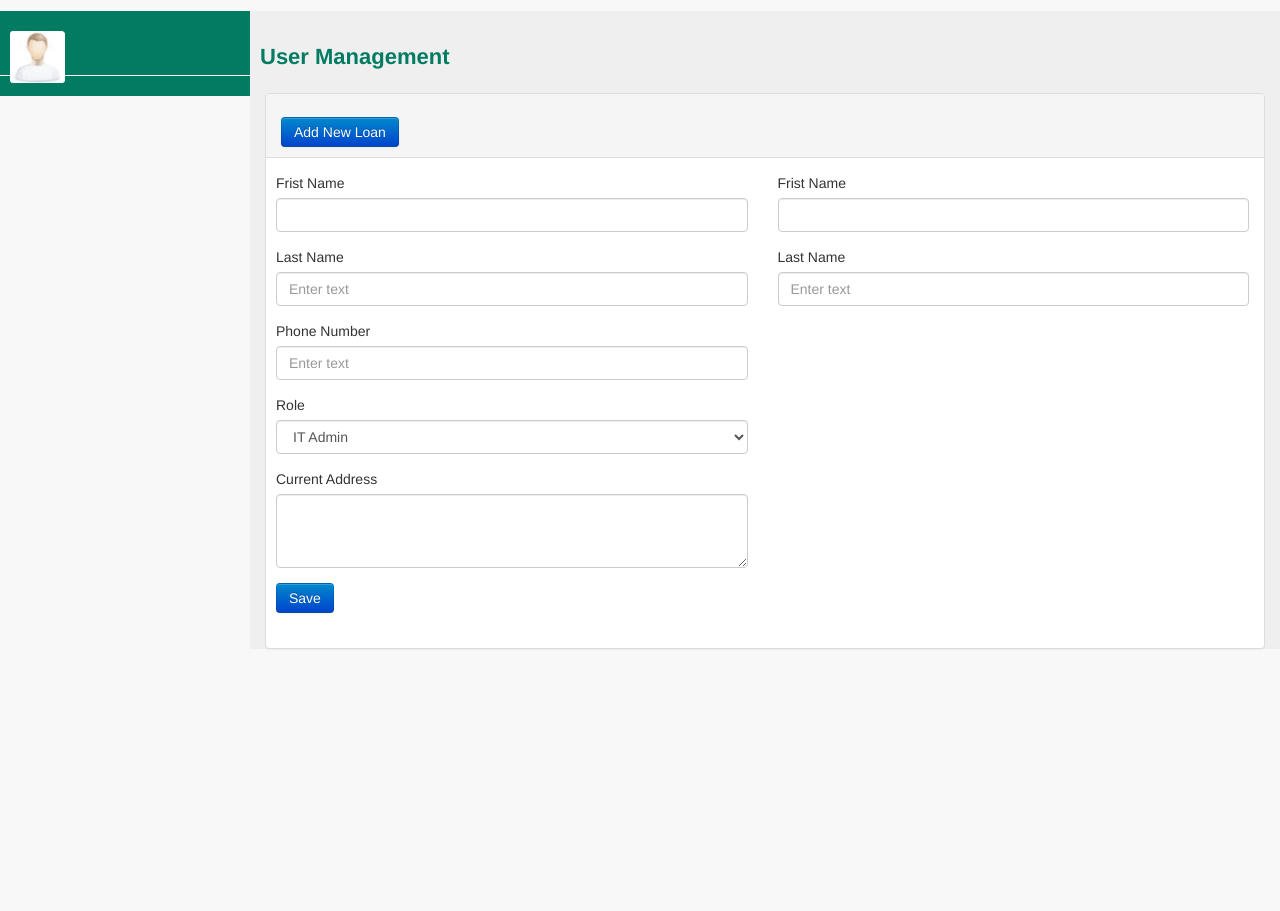
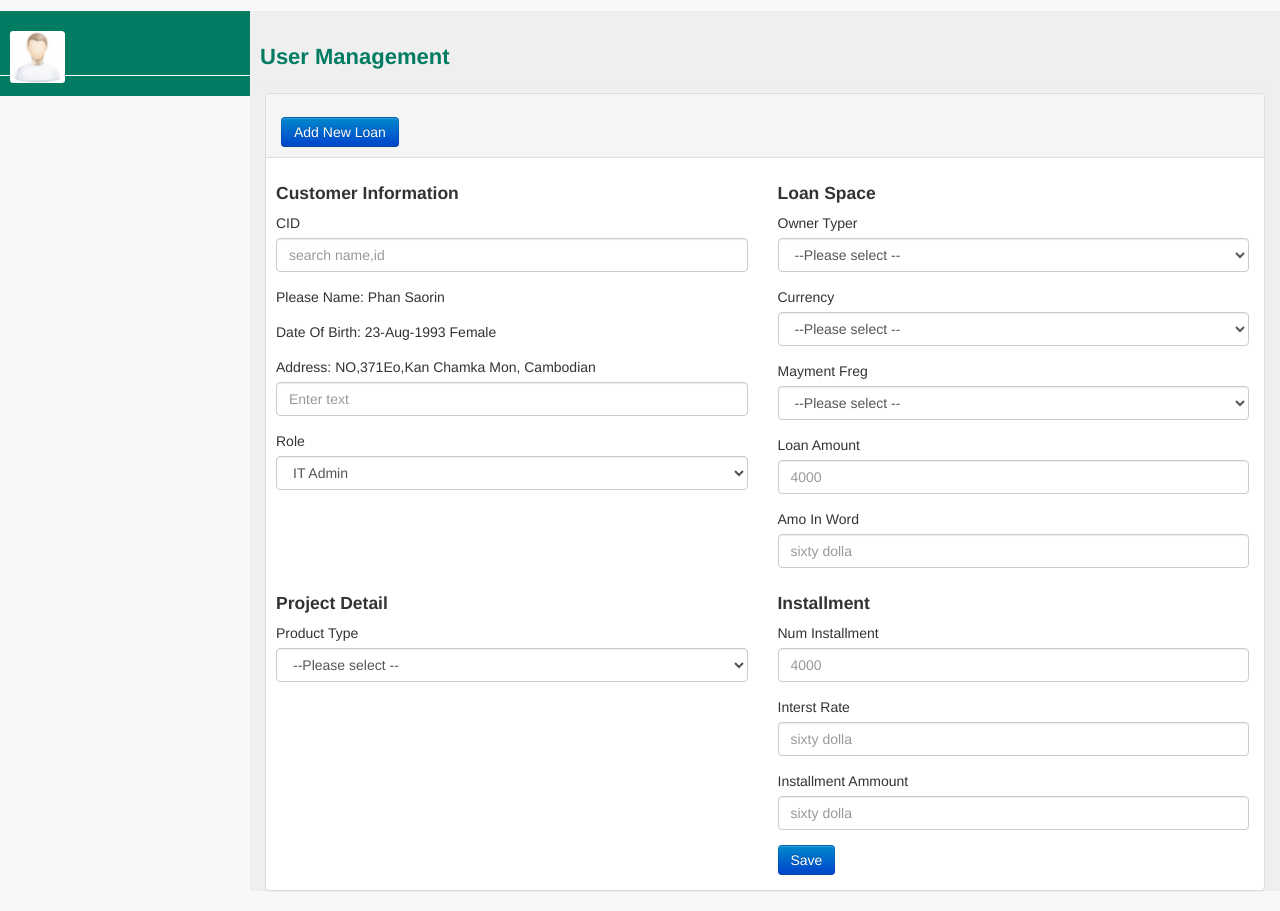
Before and after one commit to phansaorin/loan, a CodeIgniter app: page /index.php/loan/addLoan in a window 1280 px wide. Shown: the part 64-975 px from the top of the page. Before the commit the page ends 713 px from the top, so only its background shows below. Run offline with CodeIgniter, Linux system fonts and the light colour scheme.

Commit message:
adding new file in open loan

```diff
--- a/application/config/database.php
+++ b/application/config/database.php
@@ -51,7 +51,7 @@ $active_record = TRUE;
 $db['default']['hostname'] = 'localhost';
 $db['default']['username'] = 'root';
 $db['default']['password'] = '';
-$db['default']['database'] = 'loan';
+$db['default']['database'] = 'hrm';
 $db['default']['dbdriver'] = 'mysql';
 $db['default']['dbprefix'] = '';
 $db['default']['pconnect'] = TRUE;
--- a/application/views/include/loan/adds.php
+++ b/application/views/include/loan/adds.php
@@ -1,5 +1,6 @@
 
 <!DOCTYPE html>
+
 <html>
 <head>
     <meta charset="utf-8">
@@ -66,17 +67,23 @@
                         <div class="panel-body">
                             <div class="row">
                                 <div class="col-lg-6">
+                                    <h4>Customer Information</h4>
                                 <form role="form">
                                         <div class="form-group">
-                                            <label>Frist Name</label>
-                                            <input class="form-control" name="fname">
+                                            <label>CID</label>
+                                            <input class="form-control" name="search_id_name" placeholder="search name,id">
                                         </div>
                                         <div class="form-group">
-                                            <label>Last Name</label>
-                                            <input class="form-control" placeholder="Enter text" name="lname">
+                                            <label>Please Name: Phan Saorin</label>
+
+                                            <!-- <input class="form-control" placeholder="Enter text" name="lname"> -->
                                         </div>
                                         <div class="form-group">
-                                            <label>Phone Number</label>
+                                            <label>Date Of Birth: 23-Aug-1993 Female</label>
+                                            <!-- <input class="form-control" placeholder="Enter text" name="phone"> -->
+                                        </div>
+                                        <div class="form-group">
+                                            <label>Address: NO,371Eo,Kan Chamka Mon, Cambodian</label>
                                             <input class="form-control" placeholder="Enter text" name="phone">
                                         </div>
                                         <div class="form-group">
@@ -87,28 +94,104 @@
                                                 <option>Project Manager</option>
                                             </select>
                                         </div>
-                                        <div class="form-group">
-                                            <label>Current Address</label>
-                                            <textarea class="form-control" rows="3"></textarea>
-                                        </div>
-                                        <button type="button" class="btn btn-primary">Save</button>
-                                </form>
+
 
                        </div>
 
 
                             <!-- The end of col 6 -->
                             <div class="col-lg-6">
-
-                                     <div class="form-group">
-                                            <label>Frist Name</label>
-                                            <input class="form-control" name="fname">
+                                <h4>Loan Space</h4>
+                                    <div class="form-group">
+                                            <label>Owner Typer</label>
+                                            <select class="form-control">
+                                                <option>--Please select --</option>
+                                                <option>Female</option>
+                                                <option>Male</option>
+                                            </select>
                                         </div>
                                         <div class="form-group">
-                                            <label>Last Name</label>
-                                            <input class="form-control" placeholder="Enter text" name="lname">
+                                            <label>Currency</label>
+                                            <select class="form-control">
+                                                <option>--Please select --</option>
+                                                <option>KHR(រ)</option>
+                                                <option>Dolla ($)</option>
+                                            </select>
+                                        </div>
+                                         <div class="form-group">
+                                            <label>Mayment Freg</label>
+                                            <select class="form-control">
+                                                <option>--Please select --</option>
+                                                <option>Weekly</option>
+                                                <option>Monthly)</option>
+                                            </select>
+                                        </div>
+                                     <div class="form-group">
+                                            <label>Loan Amount</label>
+                                            <input class="form-control" name="amount_loan" placeholder="4000">
+                                        </div>
+                                        <div class="form-group">
+                                            <label>Amo In Word</label>
+                                            <input class="form-control" placeholder="sixty dolla" name="amount_word">
                                         </div>
                             </div>
+                            </div>
+                        <div class="row">
+                            <div class="col-lg-6">
+                                <h4>Project Detail</h4>
+
+                                <div class="form-group">
+                                    <label>Product Type</label>
+                                        <select class="form-control">
+                                                <option>--Please select --</option>
+                                                <option>400,001RIEL -600,00RIEL</option>
+                                                <option>400,001RIEL -600,00RIEL)</option>
+                                            </select>
+                                        </div>
+
+                            </div>
+                            <div class="col-lg-6">
+                                <h4>Installment</h4>
+
+                                <div class="form-group">
+                                            <label>Num Installment</label>
+                                            <input class="form-control" name="amount_loan" placeholder="4000">
+                                        </div>
+                                        <div class="form-group">
+                                            <label>Interst Rate</label>
+                                            <input class="form-control" placeholder="sixty dolla" name="amount_word">
+                                        </div>
+                                        <div class="form-group">
+                                            <label>Installment Ammount</label>
+                                            <input class="form-control" placeholder="sixty dolla" name="amount_word">
+                                        </div>
+                                        <button type="button" class="btn btn-primary">Save</button>
+
+                            </div>
+
+                            </form>
+
+                        </div>
+
+
+
+
+
+
+
+
+
+
+
+
+
+
+
+
+
+
+
+
                               </div>
 
                     </div>
```
